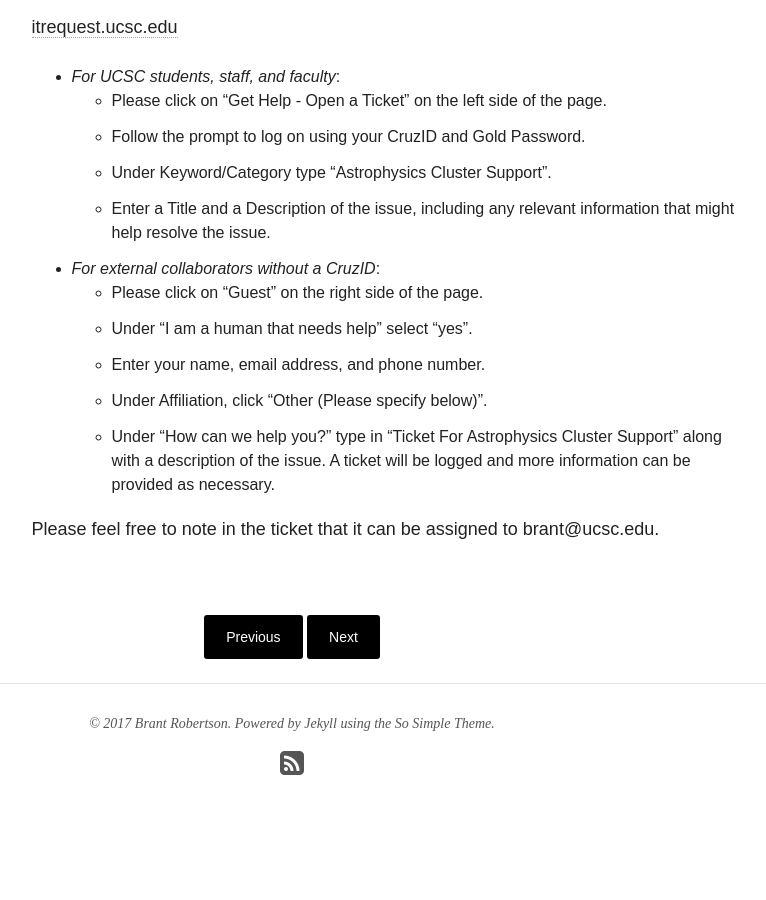
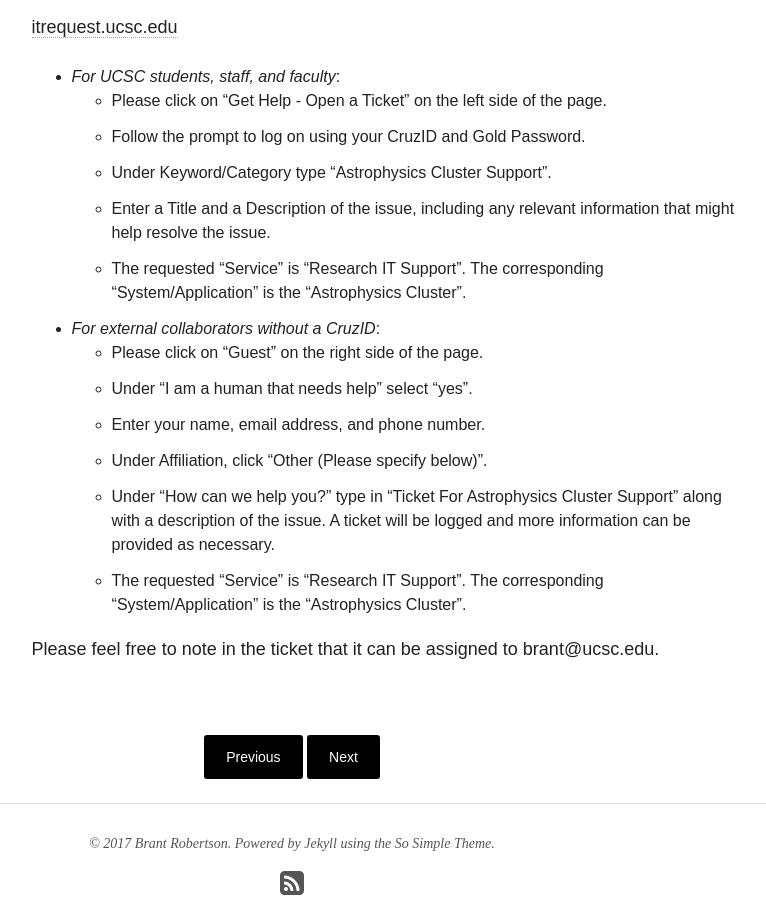
Before and after one commit to brantr/brantr.github.io, a Jekyll site: the page built from _posts/blog/2017-07-26-hyades-service-requests.md, in a window 1280 px wide and 900 px high, scrolled down 907 px. Shown: the whole window, without its empty margins (348-1114 px from the left). Built offline with Jekyll 4.4.1, drawn with Linux system fonts in a browser that asks for light colours; nearby versions of some CDN libraries; before the commit the page ends 1782 px from its top, so only the background shows below that.

Commit message:
Updating Hyades instructions.

```diff
--- a/_posts/blog/2017-07-26-hyades-service-requests.md
+++ b/_posts/blog/2017-07-26-hyades-service-requests.md
@@ -21,6 +21,7 @@
 	- Follow the prompt to log on using your CruzID and Gold Password.
 	- Under Keyword/Category type "Astrophysics Cluster Support".
 	- Enter a Title and a Description of the issue, including any relevant information that might help resolve the issue.
+	- The requested "Service" is "Research IT Support". The corresponding "System/Application" is the "Astrophysics Cluster".
 
 * *For external collaborators without a CruzID*:
 	- Please click on "Guest" on the right side of the page.
@@ -28,5 +29,6 @@
 	- Enter your name, email address, and phone number.
 	- Under Affiliation, click "Other (Please specify below)".
 	- Under "How can we help you?" type in "Ticket For Astrophysics Cluster Support" along with a description of the issue. A ticket will be logged and more information can be provided as necessary.
+	- The requested "Service" is "Research IT Support". The corresponding "System/Application" is the "Astrophysics Cluster".
 
 Please feel free to note in the ticket that it can be assigned to brant@ucsc.edu.
```
